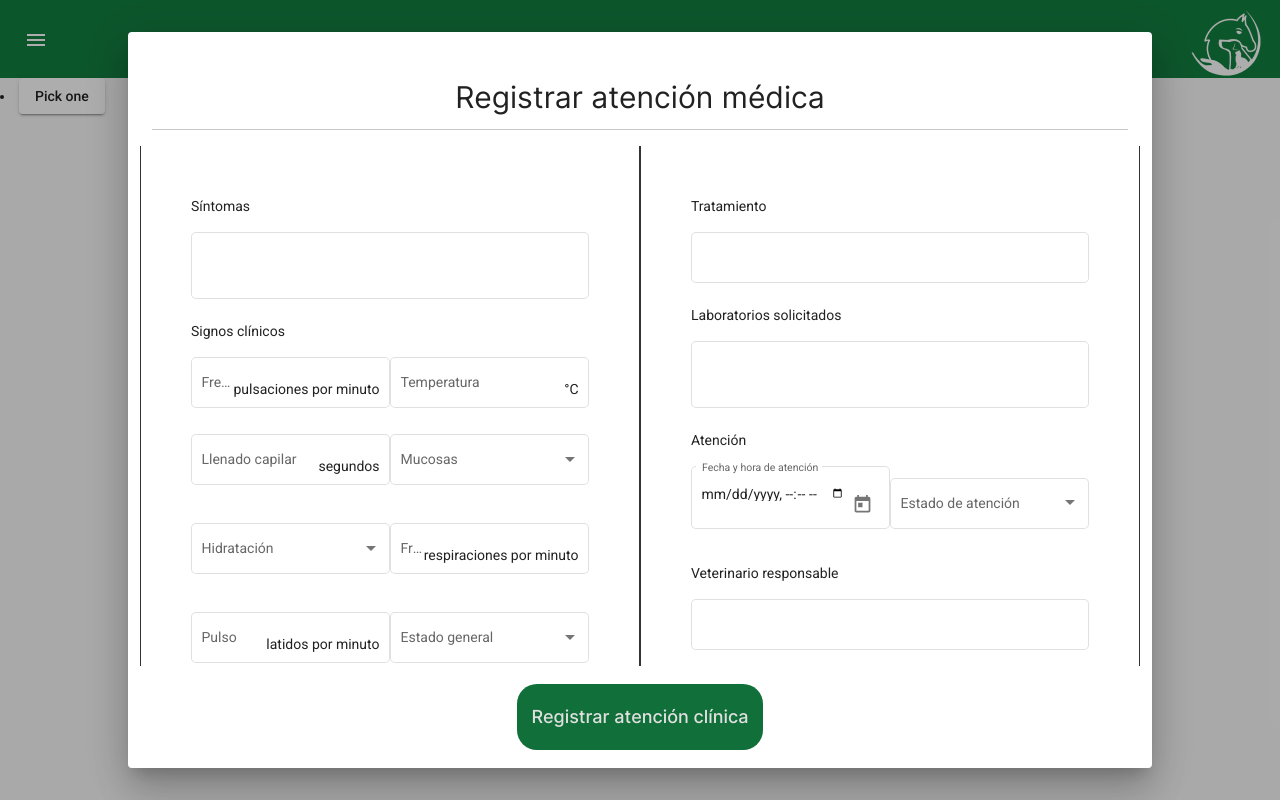
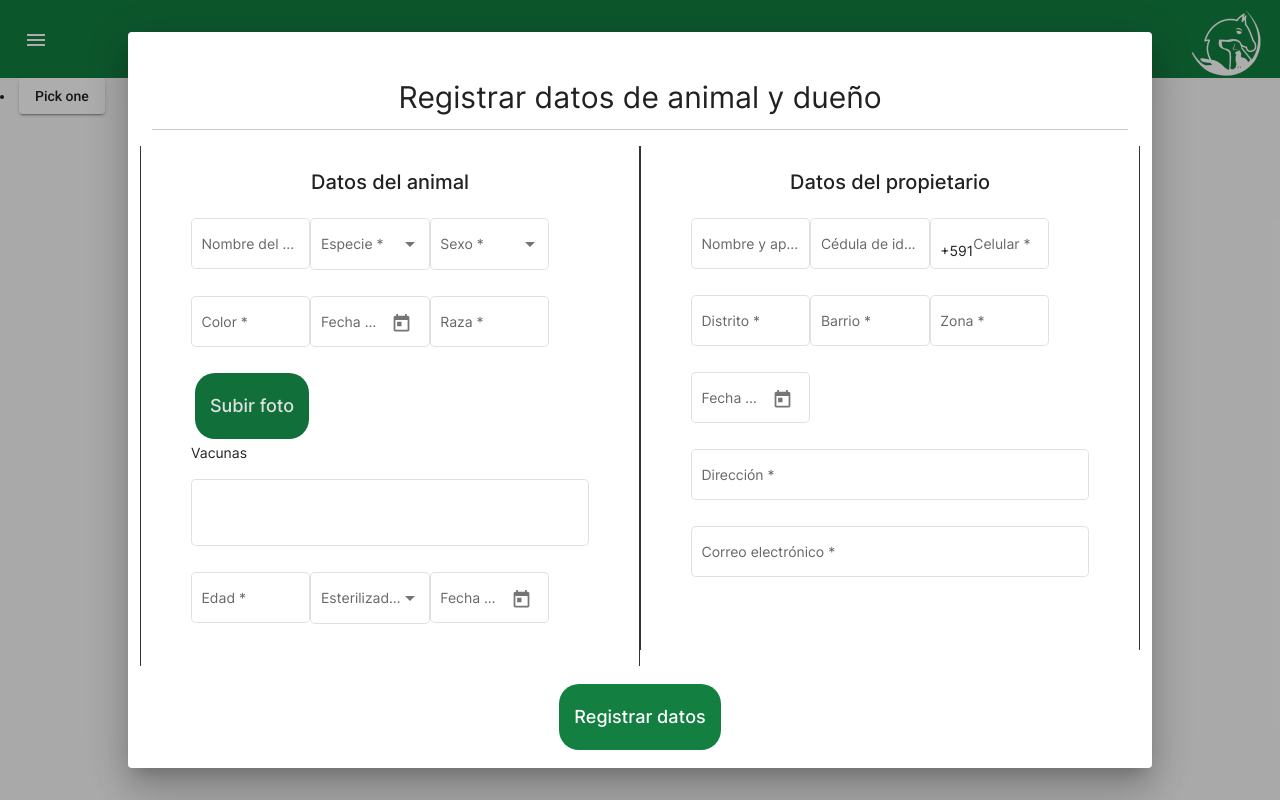
Before and after one commit to Los-ultimos/Los-ultimos, an Angular app: page / in a window 1280 px wide. Both pictures are taken after a click on the button "Pick one". Built offline with nearby package versions, Linux system fonts and the light colour scheme.

Commit message:
empezando a guardar datos de otro formulario

```diff
--- a/src/app/app.component.ts
+++ b/src/app/app.component.ts
@@ -24,7 +24,7 @@ export class AppComponent {
   constructor(public dialog: MatDialog){}
 
   openDialog():void{
-    const dialogRef=this.dialog.open(FormanimalComponent, {width:'150vh'})
+    const dialogRef=this.dialog.open(FormanimalduenoComponent, {width:'150vh'})
   }
 
 
--- a/src/app/formanimal/formanimal.component.ts
+++ b/src/app/formanimal/formanimal.component.ts
@@ -1,12 +1,8 @@
 import { Component, OnInit } from '@angular/core';
 import { Inject } from '@angular/core';
-import { FormBuilder, FormGroup } from '@angular/forms';
+import { FormBuilder, FormGroup, Validators } from '@angular/forms';
 import { MAT_DIALOG_DATA } from '@angular/material/dialog';
 
-export interface DialogData{
-  veterinario:string;
-  tratamiento:string;
-}
 @Component({
   selector: 'app-formanimal',
   templateUrl: './formanimal.component.html',
@@ -22,25 +18,25 @@ export class FormanimalComponent implements OnInit {
   constructor(private formBuilder:FormBuilder) {
 
     this.formReactive=this.formBuilder.group({
-      veterinario:'',
-      tratamiento:'',
-      sintomas:'',
-      frecuenciaCardiaca:'',
-      frecuenciaRespiratoria:'',
-      mucosas:'',
-      pronostico: '',
-      pulso:'',
-      estadoGeneral:'',
-      hidratacion:'',
-      fechahoraatencion:'',
-      fecharegistroatencion:'',
-      fechaentradaatencion:'',
-      fechasalidaatencion:'',
-      estadoAtencion:'',
-      temperatura:'',
-      llenadocapilar:'',
-      apetito:'',
-      laboratorios:''
+      veterinario:['',[Validators.required]],
+      tratamiento:['',[Validators.required]],
+      sintomas:['',[Validators.required]],
+      frecuenciaCardiaca:['',[Validators.required]],
+      frecuenciaRespiratoria:['',[Validators.required]],
+      mucosas:['',[Validators.required]],
+      pronostico: ['',[Validators.required]],
+      pulso:['',[Validators.required]],
+      estadoGeneral:['',[Validators.required]],
+      hidratacion:['',[Validators.required]],
+      fechahoraatencion:['',[Validators.required]],
+      fecharegistroatencion:['',[Validators.required]],
+      fechaentradaatencion:['',[Validators.required]],
+      fechasalidaatencion:['',[Validators.required]],
+      estadoAtencion:['',[Validators.required]],
+      temperatura:['',[Validators.required]],
+      llenadocapilar:['',[Validators.required]],
+      apetito:['',[Validators.required]],
+      laboratorios:['',[Validators.required]]
     });
      }
 
--- a/src/app/formanimaldueno/formanimaldueno.component.html
+++ b/src/app/formanimaldueno/formanimaldueno.component.html
@@ -1,18 +1,18 @@
 <h1 mat-dialog-title>Registrar datos de animal y dueño</h1>
 <hr>
-<div mat-dialog-content>
+<div mat-dialog-content [formGroup]="formReactive">
     <div class="row">
         <div class="column">
             <h2>Datos del animal</h2>
 
-            <mat-form-field class="inputField" appearance="outline">
+            <mat-form-field class="inputField" appearance="outline" >
                 <mat-label>Nombre del animal</mat-label>
-                <input matInput>
+                <input matInput formControlName="nombreanimal">
             </mat-form-field>
 
             <mat-form-field class="inputField" appearance="outline">
                 <mat-label>Especie</mat-label>
-                <mat-select>
+                <mat-select formControlName="especie">
                     <mat-option value="option1">Can</mat-option>
                     <mat-option value="option2">Felino</mat-option>
                     <mat-option value="option3">Equino</mat-option>
@@ -20,25 +20,25 @@
             </mat-form-field>
             <mat-form-field class="inputField" appearance="outline">
                 <mat-label>Sexo</mat-label>
-                <mat-select>
+                <mat-select formControlName="sexo">
                     <mat-option value="option1">Macho</mat-option>
                     <mat-option value="option2">Hembra</mat-option>
                 </mat-select>
             </mat-form-field>
             <mat-form-field class="inputField" appearance="outline">
                 <mat-label>Color</mat-label>
-                <input matInput>
+                <input matInput formControlName="color">
             </mat-form-field>
             <mat-form-field class="inputField" appearance="outline">
                 <mat-label>Fecha de nacimiento</mat-label>
-                <input matInput [matDatepicker]="picker1">
+                <input matInput [matDatepicker]="picker1" formControlName="fechanacimientoanimal">
                 <mat-datepicker-toggle matSuffix [for]="picker1"></mat-datepicker-toggle>
                 <mat-datepicker #picker1></mat-datepicker>
             </mat-form-field>
 
             <mat-form-field class="inputField" appearance="outline">
                 <mat-label>Raza</mat-label>
-                <input matInput>
+                <input matInput formControlName="raza">
             </mat-form-field>
 
 
@@ -46,22 +46,22 @@
 
             <p>Vacunas</p>
         <mat-form-field class="entireField" appearance="outline">
-            <textarea matInput rows="2" class="textAreaType"></textarea>
+            <textarea matInput rows="2" class="textAreaType" formControlName="vacunas"></textarea>
         </mat-form-field>
             <mat-form-field class="inputField" appearance="outline">
                 <mat-label>Edad</mat-label>
-                <input matInput  type="number">
+                <input matInput type="number" min="0" max="100" formControlName="edad">
             </mat-form-field>
         <mat-form-field class="inputField" appearance="outline">
             <mat-label>Esterilizado</mat-label>
-            <mat-select>
+            <mat-select formControlName="esterilizado">
                 <mat-option value="option1">Si</mat-option>
                 <mat-option value="option2">No</mat-option>
             </mat-select>
         </mat-form-field>
         <mat-form-field class="inputField" appearance="outline">
             <mat-label>Fecha de registro</mat-label>
-            <input matInput [matDatepicker]="picker2">
+            <input matInput [matDatepicker]="picker2" formControlName="fecharegistroanimal">
             <mat-datepicker-toggle matSuffix [for]="picker2"></mat-datepicker-toggle>
             <mat-datepicker #picker2></mat-datepicker>
         </mat-form-field>
@@ -76,42 +76,42 @@
             <h2>Datos del propietario</h2>
             <mat-form-field class="inputField" appearance="outline">
                 <mat-label>Nombre y apellido</mat-label>
-                <input matInput>
+                <input matInput formControlName="nombredueno">
             </mat-form-field>
             <mat-form-field class="inputField" appearance="outline">
                 <mat-label>Cédula de identidad</mat-label>
-                <input matInput>
+                <input matInput formControlName="ci">
             </mat-form-field>
             <mat-form-field class="inputField" appearance="outline">
                 <span matPrefix>+591</span>
                 <mat-label>Celular</mat-label>
-                <input matInput type="number" class="telephone-right-align">
+                <input matInput type="number"  class="telephone-right-align" formControlName="telefono">
             </mat-form-field>
             <mat-form-field class="inputField" appearance="outline">
                 <mat-label>Distrito</mat-label>
-                <input matInput>
+                <input matInput formControlName="distrito">
             </mat-form-field>
             <mat-form-field class="inputField" appearance="outline">
                 <mat-label>Barrio</mat-label>
-                <input matInput>
+                <input matInput formControlName="barrio">
             </mat-form-field>
             <mat-form-field class="inputField" appearance="outline">
                 <mat-label>Zona</mat-label>
-                <input matInput>
+                <input matInput formControlName="zona">
             </mat-form-field>
             <mat-form-field class="inputField" appearance="outline">
                 <mat-label>Fecha de registro</mat-label>
-                <input matInput [matDatepicker]="picker3">
+                <input matInput [matDatepicker]="picker3" formControlName="fechaderegistrodueno">
                 <mat-datepicker-toggle matSuffix [for]="picker3"></mat-datepicker-toggle>
                 <mat-datepicker #picker3></mat-datepicker>
             </mat-form-field>
             <mat-form-field class="entireField" appearance="outline">
                 <mat-label>Dirección</mat-label>
-                <input matInput>
+                <input matInput formControlName="direccion">
             </mat-form-field>
             <mat-form-field class="entireField" appearance="outline">
                 <mat-label>Correo electrónico</mat-label>
-                <input matInput>
+                <input matInput formControlName="email">
             </mat-form-field>
 
         </div>
@@ -119,5 +119,5 @@
 
 </div>
 <div mat-dialog-actions>
-    <button mat-button cdkFocusInitial>Registrar datos</button>
+    <button mat-button cdkFocusInitial (click)="onShowAll()">Registrar datos</button>
 </div>
--- a/src/app/formanimaldueno/formanimaldueno.component.ts
+++ b/src/app/formanimaldueno/formanimaldueno.component.ts
@@ -1,4 +1,8 @@
 import { Component, OnInit } from '@angular/core';
+import { Inject } from '@angular/core';
+import { FormBuilder, FormGroup, Validators } from '@angular/forms';
+import { MAT_DIALOG_DATA } from '@angular/material/dialog';
+
 
 @Component({
   selector: 'app-formanimaldueno',
@@ -7,9 +11,43 @@ import { Component, OnInit } from '@angular/core';
 })
 export class FormanimalduenoComponent implements OnInit {
 
-  constructor() { }
+  formReactive:FormGroup;
+
+  constructor(private formBuilder:FormBuilder) {
+
+    this.formReactive=this.formBuilder.group({
+      nombreanimal:['',[Validators.required]],
+      especie:['',[Validators.required]],
+      sexo:['',[Validators.required]],
+      raza:['',[Validators.required]],
+      color:['',[Validators.required]],
+      fechanacimientoanimal:['',[Validators.required]],
+      vacunas:['',[Validators.required]],
+      edad:['',[Validators.required]],
+      esterilizado:['',[Validators.required]],
+      fecharegistroanimal:['',[Validators.required]],
+      nombredueno:['',[Validators.required]],
+      ci:['',[Validators.required]],
+      telefono:['',[Validators.required]],
+      distrito:['',[Validators.required]],
+      barrio:['',[Validators.required]],
+      zona:['',[Validators.required]],
+      fechaderegistrodueno:['',[Validators.required]],
+      direccion:['',[Validators.required]],
+      email:['',[Validators.required,Validators.email]]
+    });
+     }
+
+
 
   ngOnInit(): void {
+
+
   }
 
+  onShowAll(){
+    console.log('DDDD',this.formReactive.value);
+  }
+
+
 }
```
